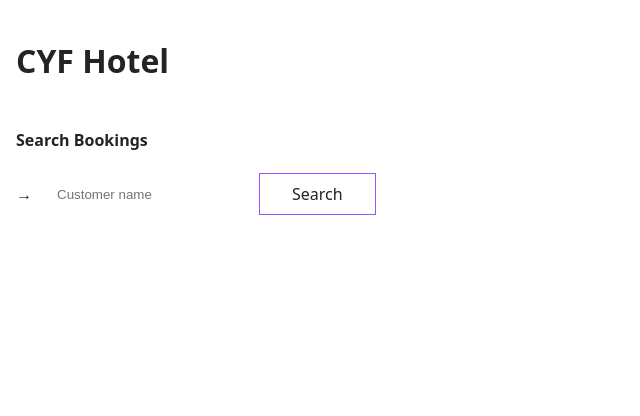
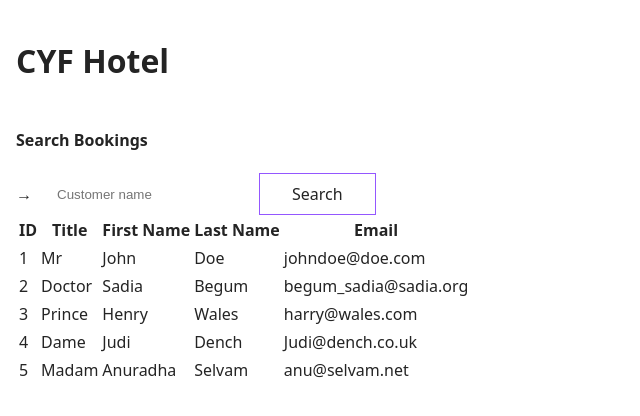
Before and after one commit to CodeYourFuture/React-Module-Project, a React (Vite) app: page / in a window 1280 px wide. Shown: the top 416 px of the page, without its empty margins (0-640 px from the left). Built offline with nearby package versions, Linux system fonts and the light colour scheme.

Commit message:
bugs fixed

```diff
--- a/src/components/Bookings/Bookings.jsx
+++ b/src/components/Bookings/Bookings.jsx
@@ -1,6 +1,6 @@
 import Search from "@/components/Search/Search";
-// import SearchResults from "@/componentsSearchResults.js";
-// import FakeBookings from "@/data/fakeBookings.json";
+import FakeBookings from "@/data/fakeBookings.json";
+import SearchResults from "../SearchResults/SearchResults";
 
 const Bookings = () => {
   const search = (searchVal) => {
@@ -10,7 +10,7 @@ const Bookings = () => {
   return (
     <main className="bookings">
       <Search search={search} />
-      {/* <SearchResults results={FakeBookings} /> */}
+      <SearchResults results={FakeBookings}/>
     </main>
   );
 };
```
